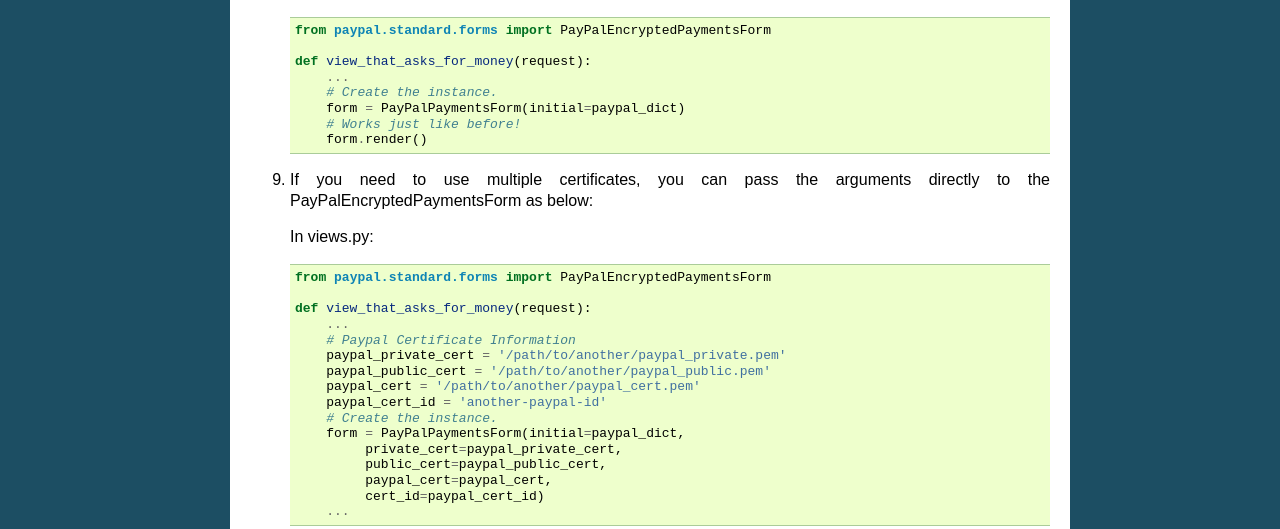
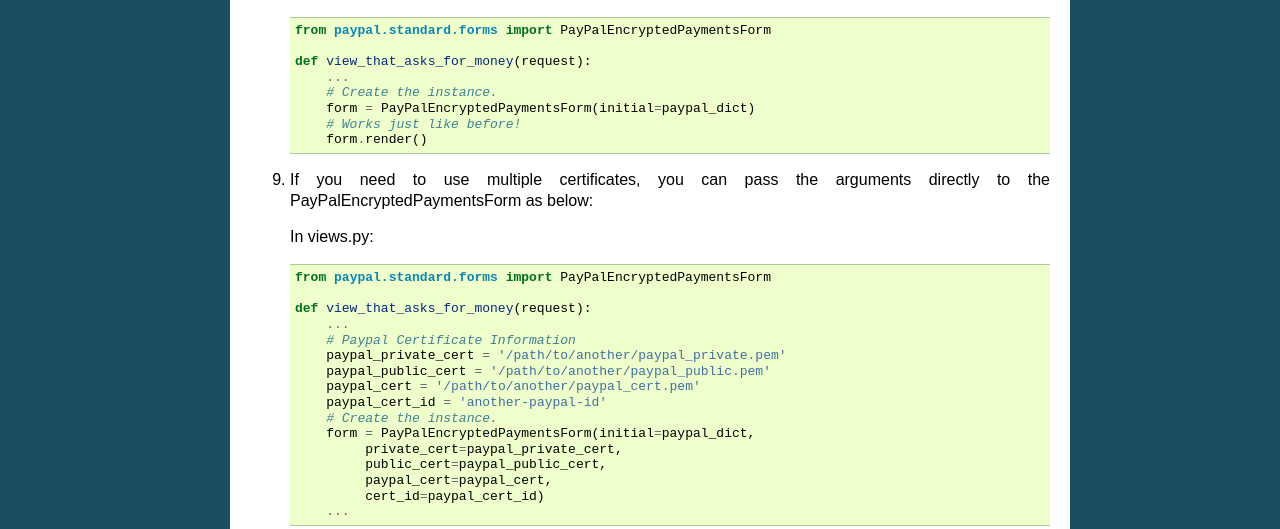
Before and after one commit to spookylukey/django-paypal, a Sphinx documentation site: the page built from docs/standard/encrypted_buttons.rst, in a window 1280 px wide. Shown: the part 832-1361 px from the top of the page. Built offline with Sphinx 7.4.7, drawn with Linux system fonts in a browser that asks for light colours.

Commit message:
Correct encrypted button examples to use the encrypted button form.

```diff
--- a/docs/standard/encrypted_buttons.rst
+++ b/docs/standard/encrypted_buttons.rst
@@ -56,7 +56,7 @@
        def view_that_asks_for_money(request):
            ...
            # Create the instance.
-           form = PayPalPaymentsForm(initial=paypal_dict)
+           form = PayPalEncryptedPaymentsForm(initial=paypal_dict)
            # Works just like before!
            form.render()
 
@@ -78,7 +78,7 @@
            paypal_cert = '/path/to/another/paypal_cert.pem'
            paypal_cert_id = 'another-paypal-id'
            # Create the instance.
-           form = PayPalPaymentsForm(initial=paypal_dict,
+           form = PayPalEncryptedPaymentsForm(initial=paypal_dict,
                 private_cert=paypal_private_cert,
                 public_cert=paypal_public_cert,
                 paypal_cert=paypal_cert,
```
